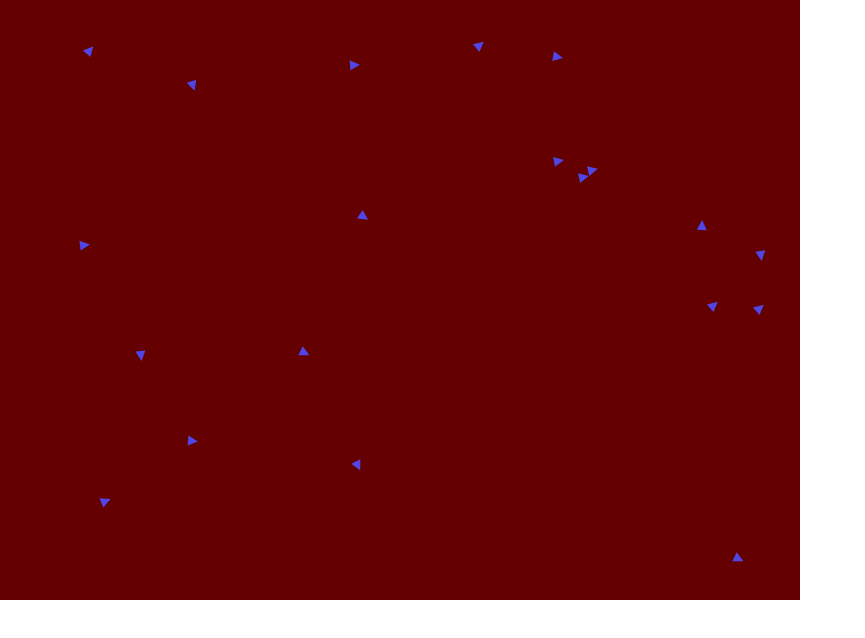
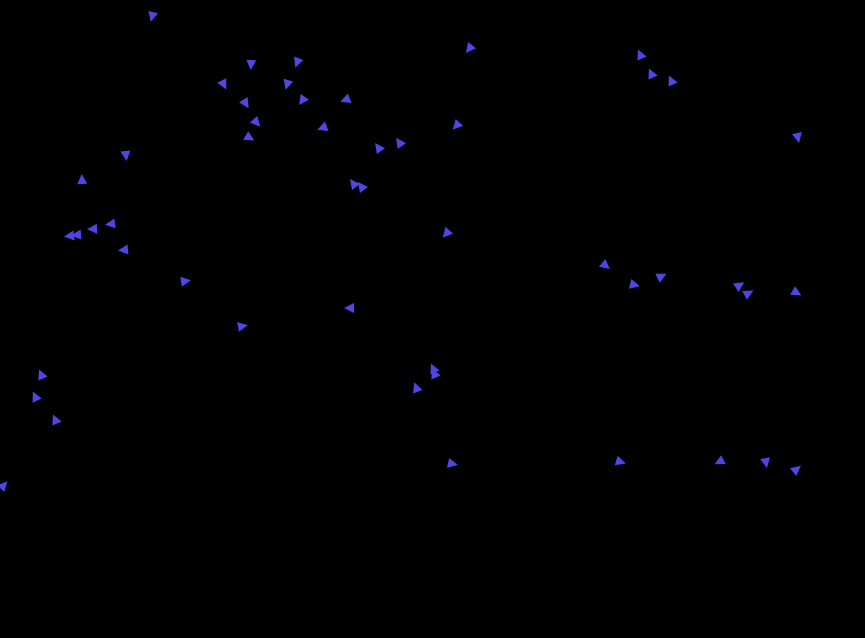
Before and after one commit to RaeRachael/electron_boids, an Electron app: page basic/index.html in a window 1200 px wide. Shown: the whole page, without its empty margins (0-865 px from the left). Drawn offline with Linux system fonts and the light colour scheme.

Commit message:
moving code into a basic folder

```diff
--- a/src/simulation.js
+++ b/basic/src/simulation.js
@@ -1,13 +1,12 @@
 const simulationBox = document.getElementById('simulation-box')
 
-const SPEED = 2
 var boidList = []
 
 createDisplay(simulationBox, boidList)
 
 function createDisplay(simulationBox, boidList) {
-  for(var i = 0; i < 20; i++) {
-    boidList.push({x: Math.random()*800, y: Math.random()*600, angle: Math.random()*180})
+  for(var i = 0; i < 50; i++) {
+    boidList.push({x: Math.random()*800, y: Math.random()*600, angle: Math.random()*360, speed: Math.random()*3})
     console.log(boidList[i], "boid")
     const boidDisplay = document.createElement('div')
     boidDisplay.setAttribute("id", `${i}`)
@@ -38,12 +37,15 @@ function stepForward(boid, boidList) {
     }
     var distance = ((otherBoid.x - boid.x)**2 + (otherBoid.y - boid.y)**2)**0.5
     if( distance < 50 ) {
-      boid.angle += Math.sin((boid.angle - otherBoid.angle + 180) * Math.PI / 180) * 10/(distance)**0.5
+      boid.angle += Math.sin((boid.angle - otherBoid.angle + 180) * Math.PI / 180)*10/(distance)**0.5
       boid.angle = (boid.angle+360)%360
+      boid.speed += (otherBoid.speed - boid.speed)/(distance)**0.5
     }
   });
-  boid.x += SPEED * Math.sin(boid.angle * Math.PI / 180)
-  boid.y += SPEED * -Math.cos(boid.angle * Math.PI / 180)
+  // boid.speed += (Math.random() - 0.4) * 0.1
+  boid.angle += (Math.random() - 0.5) * 1
+  boid.x += boid.speed * Math.sin(boid.angle * Math.PI / 180)
+  boid.y += boid.speed * -Math.cos(boid.angle * Math.PI / 180)
   boid.x = (boid.x+800)%800
   boid.y = (boid.y+600)%600
 }
--- a/style.css
+++ b/basic/style.css
@@ -1,10 +1,12 @@
 body {
-  margin: 0;
+  margin: 20px;
+  background-color: black;
 }
 
 #simulation-box {
+  padding: auto;
   overflow:hidden;
-  background-color: rgb(100, 0, 0);
+  background-color:black;
   width: 800px;
   height: 600px;
 }
```
Also changed, not shown: basic/index.html (renamed from index.html), basic/package.json (renamed from package.json), basic/src/index.js (renamed from src/index.js), 2 other files.
